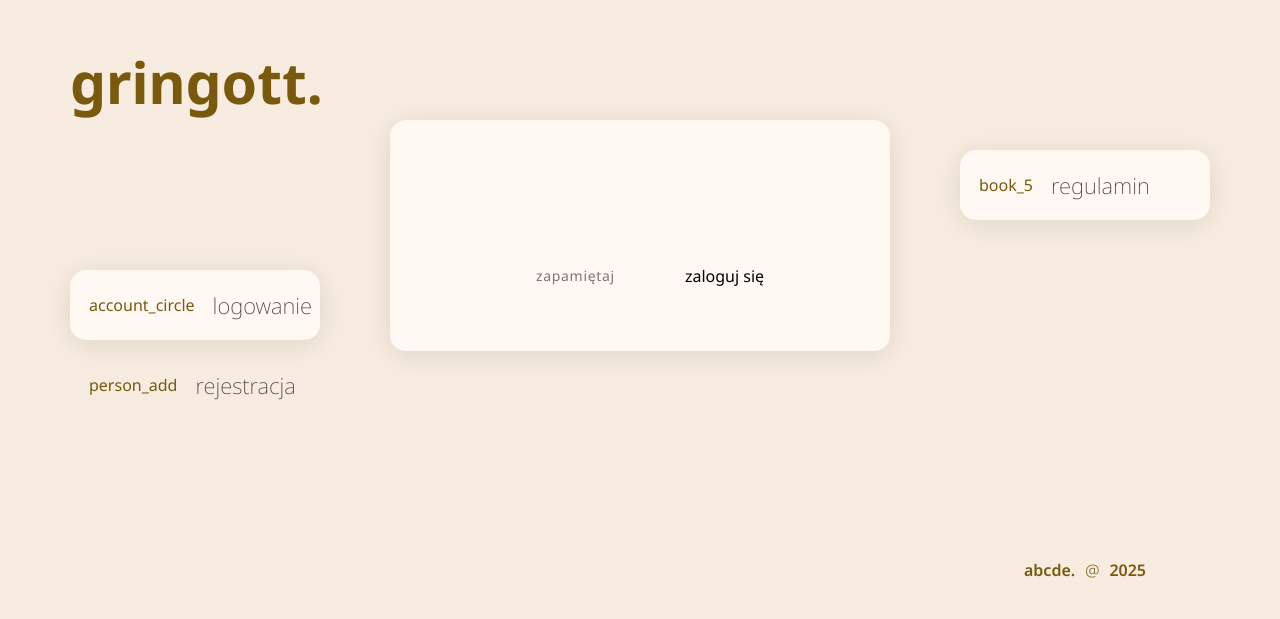
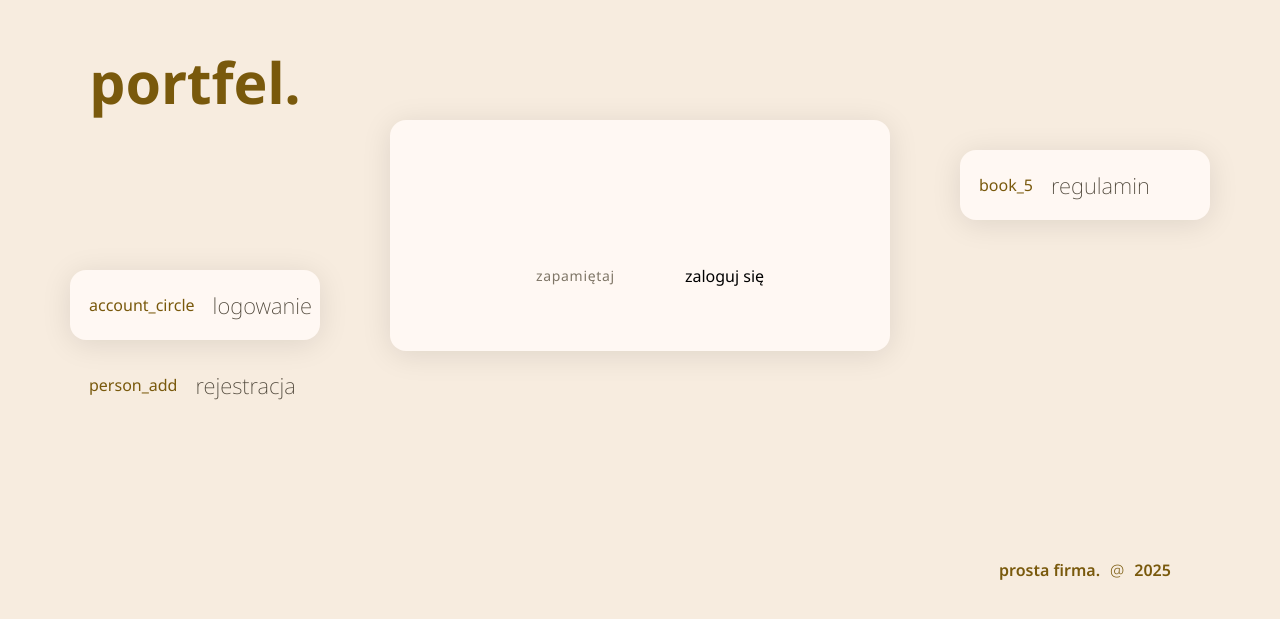
Before and after one commit to kvbakwk/gringott., a Next.js app: page /logowanie in a window 1280 px wide. Shown: the part 165-784 px from the top of the page. Built offline with nearby package versions, Linux system fonts and the light colour scheme; no server answers.

Commit message:
zmiana nazwy aplikacji i firmy

```diff
--- a/src/app/(auth)/layout.tsx
+++ b/src/app/(auth)/layout.tsx
@@ -10,7 +10,7 @@ import AuthOtherNav from "@components/navs/AuthOtherNav";
 import { RouteSegments } from "@app/utils/routes";
 
 export const metadata: Metadata = {
-  title: "gringott",
+  title: "portfel.",
   icons: {
     icon: "/favicon.png",
     shortcut: "/favicon.png",
@@ -31,7 +31,7 @@ export default async function Layout({
         <div className="grid grid-cols-[1fr_500px_1fr] w-screen h-screen bg-surface-container">
           <div className="flex flex-col gap-[150px] justify-center items-center w-full h-full">
             <div className="font-bold text-primary text-[57px] text-center w-[250px] h-[70px]">
-              gringott.
+              portfel.
             </div>
             <AuthMainNav />
           </div>
@@ -43,7 +43,7 @@ export default async function Layout({
               <AuthOtherNav />
             </div>
             <div className="flex justify-center items-center gap-[10px] text-primary w-full h-[70px] mb-[30px] py-[10px] select-none">
-              <span className="font-semibold">abcde.</span>
+              <span className="font-semibold">prosta firma.</span>
               <span className="font-light">@</span>
               <span className="font-semibold">2025</span>
             </div>
--- a/src/app/(auth)/logowanie/page.tsx
+++ b/src/app/(auth)/logowanie/page.tsx
@@ -1,7 +1,7 @@
 import LoginForm from "@components/forms/LoginForm";
 
 export const metadata = {
-  title: "gringott | logowanie",
+  title: "portfel. | logowanie",
 };
 
 export default function Page() {
--- a/src/app/(auth)/rejestracja/page.tsx
+++ b/src/app/(auth)/rejestracja/page.tsx
@@ -1,7 +1,7 @@
 import RegisterPage from "@components/forms/RegisterForm";
 
 export const metadata = {
-  title: "gringott | rejestracja",
+  title: "portfel. | rejestracja",
 };
 
 export default function Page() {
--- a/src/app/(dashboard)/[[...slug]]/page.tsx
+++ b/src/app/(dashboard)/[[...slug]]/page.tsx
@@ -8,7 +8,7 @@ import { RouteSegments } from "@app/utils/routes";
 export async function generateMetadata({ params }) {
   const path = await params;
   const title =
-    "gringott | " +
+    "portfel. | " +
     (!path.slug
       ? "strona główna"
       : path.slug[0] === RouteSegments.HistoryPage
--- a/src/app/(dashboard)/layout.tsx
+++ b/src/app/(dashboard)/layout.tsx
@@ -11,7 +11,7 @@ import User from "@components/User";
 import { RouteSegments } from "@app/utils/routes";
 
 export const metadata: Metadata = {
-  title: "gringott",
+  title: "portfel.",
   icons: {
     icon: "/favicon.png",
     shortcut: "/favicon.png",
@@ -32,7 +32,7 @@ export default async function Layout({
         <div className="grid grid-cols-[300px_1fr] w-screen h-screen bg-surface-container">
           <div className="grid grid-rows-[110px_1fr]">
             <div className="justify-self-center self-center flex justify-center items-center font-bold text-primary text-[45px] tracking-tight w-[250px] h-[70px]">
-              gringott.
+              portfel.
             </div>
             <div className="flex flex-col justify-between items-center">
               <DashboardNav />
```
